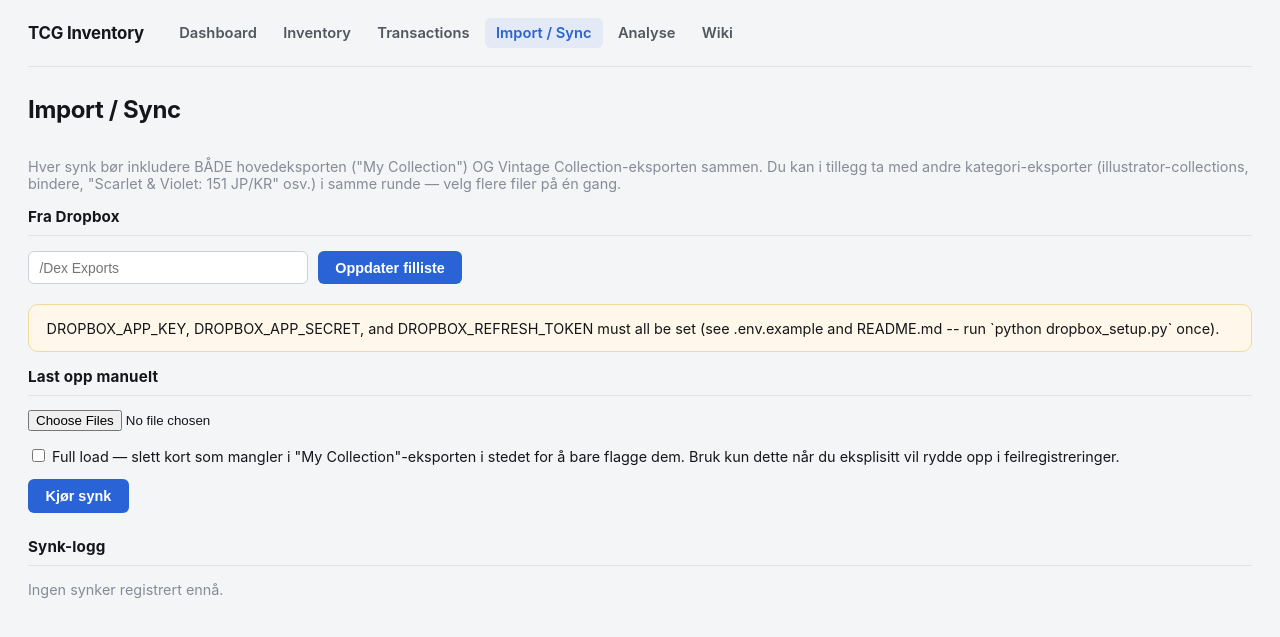
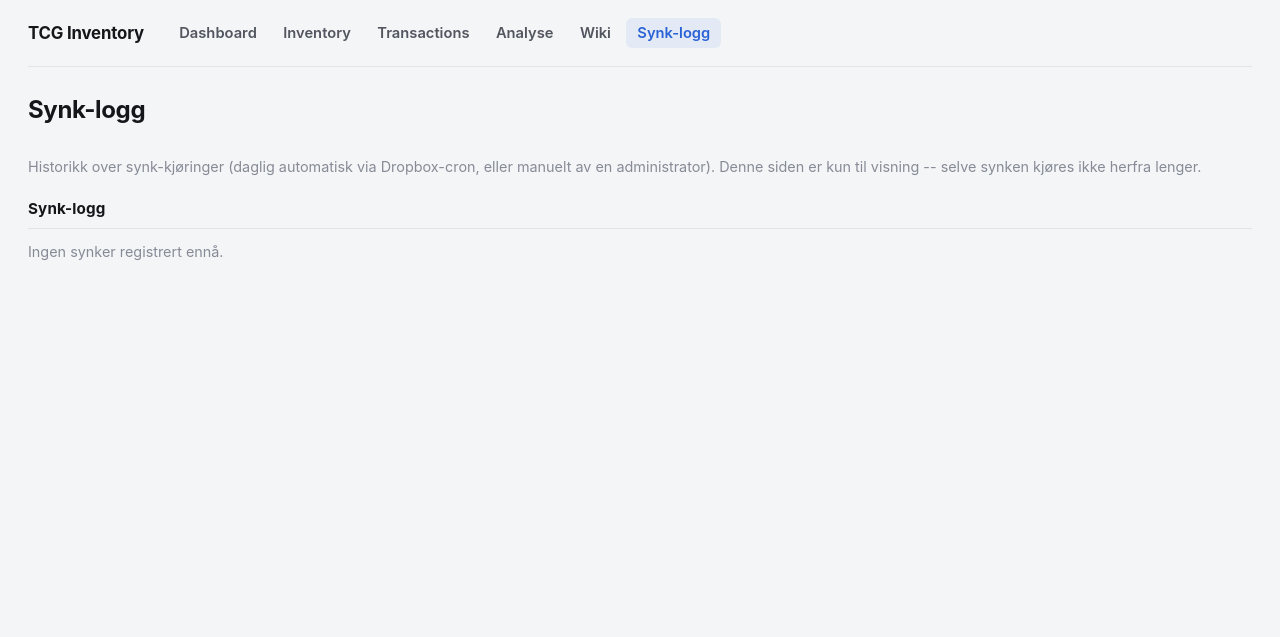
Before and after one commit to erjoha11/PokemonCollector, a FastAPI app: page /import in a window 1280 px wide. Shown: the top 637 px of the page. Run offline with FastAPI, Linux system fonts and the light colour scheme; data that the repository does not hold is empty.

Commit message:
Turn Import/Sync into a passive Synk-logg page, move it last in nav
Removed the manual CSV upload form and the Dropbox file browser/sync
trigger from this page -- both still work as backend routes (used by
the daily cron and available for direct API use), just no longer have
a UI entry point here. The page is now log-only: history of every sync
run, whoever/whatever triggered it.

Renamed the nav link from "Import / Sync" to "Synk-logg" and moved it
to the end of the nav, since checking sync history is an occasional,
low-priority task compared to Dashboard/Inventory/Transactions.

Co-Authored-By: Claude Sonnet 5 <noreply@anthropic.com>

```diff
--- a/apps/tcg_inventory/templates/base.html
+++ b/apps/tcg_inventory/templates/base.html
@@ -13,9 +13,9 @@
     <a href="/" class="{{ 'active' if request.url.path == '/' }}">Dashboard</a>
     <a href="/inventory" class="{{ 'active' if request.url.path == '/inventory' }}">Inventory</a>
     <a href="/transactions" class="{{ 'active' if request.url.path == '/transactions' }}">Transactions</a>
-    <a href="/import" class="{{ 'active' if request.url.path == '/import' }}">Import / Sync</a>
     <a href="/analyse" class="{{ 'active' if request.url.path == '/analyse' }}">Analyse</a>
     <a href="/wiki" class="{{ 'active' if request.url.path == '/wiki' }}">Wiki</a>
+    <a href="/import" class="{{ 'active' if request.url.path == '/import' }}">Synk-logg</a>
     {% if auth_enabled() %}<a href="/logout" style="margin-left:auto;">Logg ut</a>{% endif %}
   </nav>
   <main>
--- a/apps/tcg_inventory/templates/import.html
+++ b/apps/tcg_inventory/templates/import.html
@@ -1,34 +1,12 @@
 {% extends "base.html" %}
-{% block title %}Import / Sync – TCG Inventory{% endblock %}
+{% block title %}Synk-logg – TCG Inventory{% endblock %}
 {% block content %}
-<h1>Import / Sync</h1>
+<h1>Synk-logg</h1>
 
 <p class="muted">
-  Hver synk bør inkludere BÅDE hovedeksporten ("My Collection") OG Vintage
-  Collection-eksporten sammen. Du kan i tillegg ta med andre
-  kategori-eksporter (illustrator-collections, bindere, "Scarlet &amp;
-  Violet: 151 JP/KR" osv.) i samme runde — velg flere filer på én gang.
+  Historikk over synk-kjøringer (daglig automatisk via Dropbox-cron, eller manuelt av en
+  administrator). Denne siden er kun til visning -- selve synken kjøres ikke herfra lenger.
 </p>
-
-<h2>Fra Dropbox</h2>
-<div id="dropbox-section" hx-get="/import/dropbox/list" hx-trigger="load" hx-swap="innerHTML">
-  <p class="muted">Henter filliste fra Dropbox…</p>
-</div>
-
-<h2>Last opp manuelt</h2>
-<form method="post" action="/import" enctype="multipart/form-data">
-  <p><input type="file" name="files" multiple accept=".csv" required></p>
-  <p>
-    <label>
-      <input type="checkbox" name="full_load" value="true">
-      Full load — slett kort som mangler i "My Collection"-eksporten i stedet for å bare flagge dem.
-      Bruk kun dette når du eksplisitt vil rydde opp i feilregistreringer.
-    </label>
-  </p>
-  <button type="submit">Kjør synk</button>
-</form>
-
-{% include "partials/import_result.html" %}
 
 {% include "partials/import_log.html" %}
 {% endblock %}
```
Also changed, not shown: apps/tcg_inventory/tests/test_app.py (+3 -1 lines).
